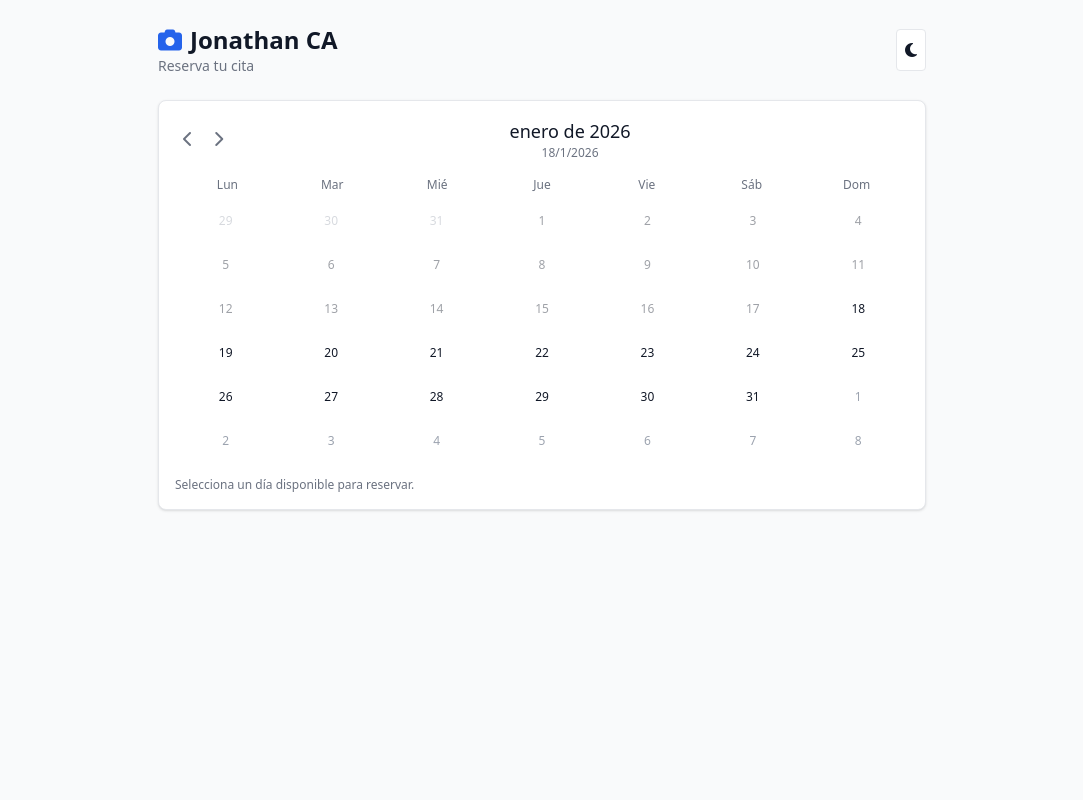
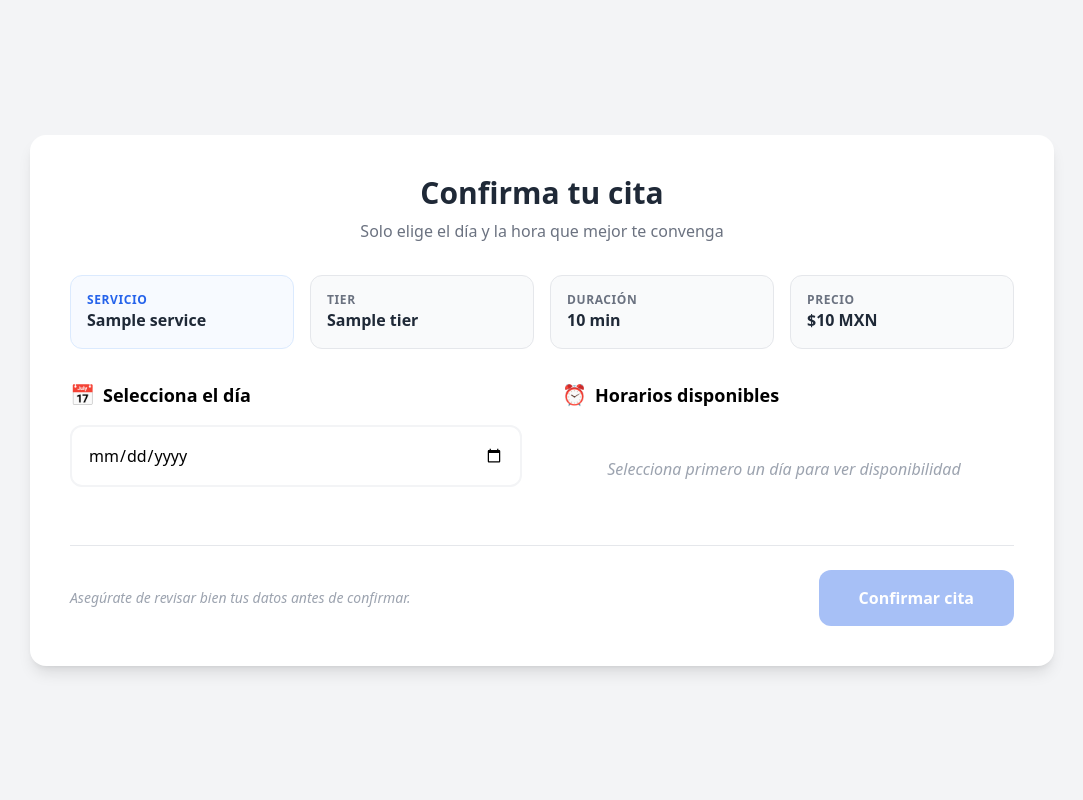
Before and after one commit to EsterVasquez/WebSite, a Django app: template app/templates/user_calendar.html in a window 1280 px wide. Shown: the whole page, without its empty margins (98-1181 px from the left). Run offline with Django 5.2, Linux system fonts and the light colour scheme; tables that the repository leaves empty hold one stand-in row (values such as "Sample post"); the template is opened without the code that fills it: values that come from a table or form of the project are taken from there, most other values are stand-ins (such as "Sample title", 1, 10 or a date in 2020); some libraries are stand-ins or nearby versions.

Commit message:
Refactor booking interface: streamline date selection and time slot confirmation

```diff
--- a/app/static/js/user_calendar.js
+++ b/app/static/js/user_calendar.js
@@ -1,171 +1,76 @@
-(() => {
-    const monthLabel = document.getElementById("monthLabel");
-    const todayLabel = document.getElementById("todayLabel");
-    const calendarGrid = document.getElementById("calendarGrid");
-    const bookingModal = document.getElementById("bookingModal");
-    const bookingForm = document.getElementById("bookingForm");
-    const bookDateInput = document.getElementById("bookDate");
-    const bookTime = document.getElementById("bookTime");
-    const bookName = document.getElementById("bookName");
-    const bookPhone = document.getElementById("bookPhone");
-    const cancelBooking = document.getElementById("cancelBooking");
-    const closeModal = document.getElementById("closeModal");
-    const toggleDark = document.getElementById("toggleDark");
+const datePicker = document.getElementById("datePicker");
+const timeSlotsContainer = document.getElementById("timeSlots");
+const confirmBtn = document.getElementById("confirmBtn");
 
-    let current = new Date();
-    current.setDate(1);
-    // TODO: CAMBIAR EL USO DE LOCALSTORAGE A BACKEND
-    const STORAGE_KEY = "userBookings";
+let selectedTime = null;
+const BOOKING_ID = "{{ booking_id }}";
 
-    function loadBookings() {
-        try {
-            return JSON.parse(localStorage.getItem(STORAGE_KEY) || "[]");
-        } catch {
-            return [];
-        }
-    }
-    function saveBookings(list) {
-        localStorage.setItem(STORAGE_KEY, JSON.stringify(list));
-    }
-    function isBooked(day) {
-        const iso = day.toISOString().slice(0, 10);
-        return loadBookings().some((b) => b.dateISO === iso);
-    }
-    function isPast(day) {
-        const today = new Date();
-        today.setHours(0, 0, 0, 0);
-        return day < today;
-    }
+datePicker.addEventListener("change", async () => {
+  const date = datePicker.value;
+  selectedTime = null;
+  confirmBtn.disabled = true;
+  confirmBtn.classList.add("opacity-50", "cursor-not-allowed");
 
-    function render() {
-        const year = current.getFullYear(),
-            month = current.getMonth();
-        monthLabel.textContent = current.toLocaleDateString("es-ES", {
-            month: "long",
-            year: "numeric",
-        });
-        todayLabel.textContent = new Date().toLocaleDateString("es-ES");
+  timeSlotsContainer.innerHTML = `
+    <p class="text-gray-400 col-span-full text-center">
+      Cargando horarios...
+    </p>
+  `;
 
-        const firstDay = new Date(year, month, 1);
-        const dayOfWeek = (firstDay.getDay() + 6) % 7; // lunes=0
-        const start = new Date(firstDay);
-        start.setDate(firstDay.getDate() - dayOfWeek);
+  const response = await fetch(
+    `/api/available-times?date=${date}&booking_id=${BOOKING_ID}`
+  );
+  const data = await response.json();
 
-        calendarGrid.innerHTML = "";
-        for (let i = 0; i < 42; i++) {
-            const day = new Date(start);
-            day.setDate(start.getDate() + i);
-            const btn = document.createElement("button");
-            btn.className = "p-3 text-sm rounded text-center transition";
-            if (day.getMonth() !== month)
-                btn.classList.add("text-gray-400", "dark:text-gray-600");
-            else
-                btn.classList.add(
-                    "text-gray-900",
-                    "dark:text-white",
-                    "bg-white",
-                    "dark:bg-gray-800"
-                );
+  timeSlotsContainer.innerHTML = "";
 
-            if (isPast(day)) {
-                btn.classList.add("opacity-40", "cursor-not-allowed");
-                btn.disabled = true;
-            } else if (isBooked(day)) {
-                btn.classList.add("bg-green-100", "dark:bg-green-900/30");
-                btn.disabled = true;
-            } else if (day.getMonth() === month) {
-                btn.classList.add(
-                    "hover:bg-gray-100",
-                    "dark:hover:bg-gray-700"
-                );
-                btn.addEventListener("click", () => openBooking(day));
-            } else {
-                btn.disabled = true;
-            }
+  if (data.times.length === 0) {
+    timeSlotsContainer.innerHTML = `
+      <p class="text-red-500 col-span-full text-center">
+        No hay horarios disponibles este día
+      </p>
+    `;
+    return;
+  }
 
-            btn.innerHTML =
-                `<div class="text-xs">${day.getDate()}</div>` +
-                (isBooked(day)
-                    ? `<div class="mt-1 text-[10px] text-green-700 dark:text-green-200">Reservado</div>`
-                    : "");
-            calendarGrid.appendChild(btn);
-        }
-    }
+  data.times.forEach(time => {
+    const btn = document.createElement("button");
+    btn.textContent = time;
+    btn.className = `
+      py-2 rounded-lg border
+      hover:bg-blue-50
+    `;
 
-    function openBooking(day) {
-        const iso = day.toISOString().slice(0, 10);
-        bookDateInput.value = day.toLocaleDateString("es-ES", {
-            weekday: "long",
-            day: "numeric",
-            month: "long",
-            year: "numeric",
-        });
-        bookingForm.dataset.dateIso = iso;
-        bookTime.value = "10:00";
-        bookName.value = "";
-        bookPhone.value = "";
-        bookingModal.classList.remove("hidden");
-        bookingModal.classList.add("flex", "items-center", "justify-center");
-    }
+    btn.onclick = () => {
+      document.querySelectorAll("#timeSlots button")
+        .forEach(b => b.classList.remove("bg-blue-600", "text-white"));
 
-    function closeBooking() {
-        bookingModal.classList.add("hidden");
-        bookingModal.classList.remove("flex", "items-center", "justify-center");
-        bookingForm.removeAttribute("data-date-iso");
-    }
+      btn.classList.add("bg-blue-600", "text-white");
+      selectedTime = time;
 
-    bookingForm.addEventListener("submit", (e) => {
-        e.preventDefault();
-        const iso = bookingForm.dataset.dateIso;
-        const time = bookTime.value;
-        const name = bookName.value.trim();
-        // prefer value from dropdown, fallback to dataset.serviceId (selection from list)
-        const service = document.getElementById('bookService')?.value || bookingForm.dataset.serviceId || "";
-        if (!iso || !time || !name) {
-            alert("Completa nombre y hora.");
-            return;
-        }
-        const all = loadBookings();
-        all.push({ dateISO: iso, time, name, phone: bookPhone.value.trim(), service });
-        saveBookings(all);
-        closeBooking();
-        render();
-        setTimeout(
-            () =>
-                alert(
-                    `Cita confirmada para ${name} el ${new Date(
-                        iso
-                    ).toLocaleDateString("es-ES")} a las ${time}`
-                ),
-            100
-        );
-        // TODO: enviar payload al servidor si se integra backend (incluye campo 'service')
-    });
+      confirmBtn.disabled = false;
+      confirmBtn.classList.remove("opacity-50", "cursor-not-allowed");
+    };
 
-    cancelBooking.addEventListener("click", closeBooking);
-    closeModal.addEventListener("click", closeBooking);
+    timeSlotsContainer.appendChild(btn);
+  });
+});
 
-    document.getElementById("prevMonth").addEventListener("click", () => {
-        current.setMonth(current.getMonth() - 1);
-        render();
-    });
-    document.getElementById("nextMonth").addEventListener("click", () => {
-        current.setMonth(current.getMonth() + 1);
-        render();
-    });
+confirmBtn.addEventListener("click", async () => {
+  if (!selectedTime) return;
 
-    toggleDark &&
-        toggleDark.addEventListener("click", () => {
-            document.documentElement.classList.toggle("dark");
-            localStorage.setItem(
-                "darkMode",
-                document.documentElement.classList.contains("dark")
-            );
-        });
+  confirmBtn.textContent = "Confirmando...";
+  confirmBtn.disabled = true;
 
-    if (localStorage.getItem("darkMode") === "true")
-        document.documentElement.classList.add("dark");
+  await fetch("/api/confirm-booking/", {
+    method: "POST",
+    headers: { "Content-Type": "application/json" },
+    body: JSON.stringify({
+      booking_id: BOOKING_ID,
+      date: datePicker.value,
+      time: selectedTime
+    })
+  });
 
-    // initial
-    render();
-})();
+  window.location.href = "/booking-success/";
+});
--- a/app/templates/user_calendar.html
+++ b/app/templates/user_calendar.html
@@ -1,128 +1,89 @@
 <!DOCTYPE html>
-<html lang="es" class="h-full">
-
+{% load static %}
+<html lang="es">
 <head>
-    <meta charset="utf-8" />
-    <meta name="viewport" content="width=device-width,initial-scale=1" />
-    <title>Reservar cita — Jonathan CA</title>
-
+  <meta charset="UTF-8">
+  <meta name="viewport" content="width=device-width, initial-scale=1.0">
+  <title>Confirmar cita</title>
   <script src="https://cdn.tailwindcss.com"></script>
-    <link rel="stylesheet" href="https://cdnjs.cloudflare.com/ajax/libs/font-awesome/6.4.0/css/all.min.css" />
-    <script>
-        tailwind.config = { darkMode: 'class' };
-    </script>
 </head>
 
-<body class="h-full bg-gray-50 dark:bg-gray-900 text-gray-900 dark:text-white transition-colors">
-    <div class="min-h-screen p-6">
-        <div class="max-w-3xl mx-auto">
-            <!-- Header -->
-            <header class="flex items-center justify-between mb-6">
-                <div>
-                    <h1 class="text-2xl font-bold flex items-center gap-2">
-                        <i class="fas fa-camera text-blue-600"></i>
-                        Jonathan CA
-                    </h1>
-                    <p class="text-sm text-gray-500 dark:text-gray-400">Reserva tu cita </p>
-                </div>
-                <button id="toggleDark"
-                    class="p-2 rounded bg-white dark:bg-gray-800 border border-gray-200 dark:border-gray-700">
-                    <i class="fas fa-moon dark:hidden"></i>
-                    <i class="fas fa-sun hidden dark:block text-yellow-400"></i>
-                </button>
-            </header>
+<body class="bg-gray-100 min-h-screen flex items-start md:items-center justify-center p-4">
 
-            <!-- Card -->
-            <main class="bg-white dark:bg-gray-800 rounded-lg shadow border border-gray-200 dark:border-gray-700 p-4">
-                <div class="flex items-center justify-between mb-4">
-                    <div>
-                        <button id="prevMonth" class="p-2 hover:bg-gray-100 dark:hover:bg-gray-700 rounded"><i
-                                class="fas fa-chevron-left text-gray-500"></i></button>
-                        <button id="nextMonth" class="p-2 hover:bg-gray-100 dark:hover:bg-gray-700 rounded"><i
-                                class="fas fa-chevron-right text-gray-500"></i></button>
-                    </div>
-                    <div class="text-center">
-                        <div id="monthLabel" class="text-lg font-medium"></div>
-                        <div id="todayLabel" class="text-xs text-gray-500 dark:text-gray-400"></div>
-                    </div>
-                    <div></div>
+<div class="w-full max-w-5xl bg-white rounded-2xl shadow-lg p-6 md:p-10 space-y-8">
+
+  <div class="text-center space-y-2">
+    <h1 class="text-2xl md:text-3xl font-bold text-gray-800">Confirma tu cita</h1>
+    <p class="text-sm md:text-base text-gray-500">
+      Solo elige el día y la hora que mejor te convenga
+    </p>
   </div>
 
-                <div class="grid grid-cols-7 text-center text-xs mb-2 text-gray-500 dark:text-gray-400">
-                    <div>Lun</div>
-                    <div>Mar</div>
-                    <div>Mié</div>
-                    <div>Jue</div>
-                    <div>Vie</div>
-                    <div>Sáb</div>
-                    <div>Dom</div>
+  <div class="grid grid-cols-2 lg:grid-cols-4 gap-3 md:gap-4">
+    <div class="bg-blue-50/50 p-3 md:p-4 rounded-xl border border-blue-100">
+      <p class="text-xs uppercase tracking-wider text-blue-600 font-bold">Servicio</p>
+      <p class="font-semibold text-gray-800 truncate">{{ service.name }}</p>
     </div>
 
-                <div id="calendarGrid" class="grid grid-cols-7 gap-1 text-sm"></div>
+    <div class="bg-gray-50 p-3 md:p-4 rounded-xl border">
+      <p class="text-xs uppercase tracking-wider text-gray-500 font-bold">Tier</p>
+      <p class="font-semibold text-gray-800">{{ tier.name }}</p>
+    </div>
 
-                <p class="mt-4 text-xs text-gray-500 dark:text-gray-400">Selecciona un día disponible para reservar.</p>
-            </main>
+    <div class="bg-gray-50 p-3 md:p-4 rounded-xl border">
+      <p class="text-xs uppercase tracking-wider text-gray-500 font-bold">Duración</p>
+      <p class="font-semibold text-gray-800">{{ duration }} min</p>
+    </div>
+
+    <div class="bg-gray-50 p-3 md:p-4 rounded-xl border">
+      <p class="text-xs uppercase tracking-wider text-gray-500 font-bold">Precio</p>
+      <p class="font-semibold text-gray-800">${{ price }} MXN</p>
     </div>
   </div>
 
-    <!-- Booking Modal -->
-    <div id="bookingModal" class="fixed inset-0 bg-black bg-opacity-50 hidden items-center justify-center z-50">
-        <div class="bg-white dark:bg-gray-800 rounded-lg shadow-xl max-w-md w-full mx-4">
-            <form id="bookingForm" class="p-4">
-                <div class="flex items-center justify-between border-b pb-3 mb-3">
-                    <h3 class="text-lg font-medium text-gray-900 dark:text-white">Reservar cita</h3>
-                    <button type="button" id="closeModal"
-                        class="text-gray-500 hover:text-gray-700 dark:hover:text-gray-300">&times;</button>
+  <div class="grid grid-cols-1 lg:grid-cols-2 gap-10">
+
+    <div class="space-y-4">
+      <h2 class="font-bold text-lg flex items-center gap-2">
+        <span class="text-xl">📅</span> Selecciona el día
+      </h2>
+      <input
+        type="date"
+        id="datePicker"
+        class="w-full p-4 border-2 border-gray-100 rounded-xl focus:outline-none focus:border-blue-500 focus:ring-4 focus:ring-blue-100 transition-all cursor-pointer"
+      >
     </div>
 
-                <div class="space-y-3">
-                    <div>
-                        <label class="block text-sm text-gray-700 dark:text-gray-300">Fecha</label>
-                        <input id="bookDate" type="text" readonly
-                            class="w-full px-3 py-2 rounded bg-gray-50 dark:bg-gray-700" />
-                    </div>
-                    <div>
-                        <label class="block text-sm text-gray-700 dark:text-gray-300">Hora</label>
-                        <input id="bookTime" type="time" required
-                            class="w-full px-3 py-2 rounded bg-white dark:bg-gray-700" />
-                    </div>
-                    <div>
-                        <label class="block text-sm text-gray-700 dark:text-gray-300">Nombre</label>
-                        <input id="bookName" type="text" required
-                            class="w-full px-3 py-2 rounded bg-white dark:bg-gray-700" placeholder="Tu nombre" />
-                    </div>
-                    <div>
-                        <label class="block text-sm text-gray-700 dark:text-gray-300">Teléfono</label>
-                        <input id="bookPhone" type="tel" class="w-full px-3 py-2 rounded bg-white dark:bg-gray-700"
-                            placeholder="+52 ..." required/>
-                    </div>
-                    <div>
-                        <label class="block text-sm text-gray-700 dark:text-gray-300">Servicio</label>
-                        <select id="bookService"
-                            class="w-full px-3 py-2 rounded bg-white dark:bg-gray-700 text-gray-900 dark:text-white">
-                            <option value="">Selecciona un servicio</option>
-                            <!-- TODO: ACTUALIZAR CON DATOS REALES -->
-                            <option value="wedding">Bodas</option>
-                            <option value="portrait">Retratos</option>
-                            <option value="family">Familiar</option>
-                            <option value="corporate">Corporativo</option>
-                            <option value="event">Eventos</option>
-                            <option value="product">Producto</option>
-                        </select>
+    <div class="space-y-4">
+      <h2 class="font-bold text-lg flex items-center gap-2">
+        <span class="text-xl">⏰</span> Horarios disponibles
+      </h2>
+
+      <div
+        id="timeSlots"
+        class="grid grid-cols-3 sm:grid-cols-4 md:grid-cols-3 gap-2 max-h-[300px] overflow-y-auto pr-2"
+      >
+        <p class="text-gray-400 col-span-full text-center py-8 italic">
+          Selecciona primero un día para ver disponibilidad
+        </p>
       </div>
     </div>
 
-                <div class="mt-4 flex justify-end gap-2">
-                    <button type="button" id="cancelBooking"
-                        class="px-4 py-2 rounded text-gray-700 dark:text-gray-300 hover:bg-gray-100 dark:hover:bg-gray-700">Cancelar</button>
-                    <button type="submit"
-                        class="px-4 py-2 bg-blue-600 text-white rounded hover:bg-blue-700">Reservar</button>
-                </div>
-            </form>
-        </div>
   </div>
 
-    <script src="/static/js/user_calendar.js"></script>
+  <div class="pt-6 border-t flex flex-col md:flex-row items-center justify-between gap-4">
+    <p class="text-sm text-gray-400 hidden md:block italic">Asegúrate de revisar bien tus datos antes de confirmar.</p>
+    <button
+      id="confirmBtn"
+      disabled
+      class="w-full md:w-auto px-10 py-4 rounded-xl bg-blue-600 text-white font-bold shadow-lg shadow-blue-200 transition-all active:scale-95 disabled:opacity-40 disabled:cursor-not-allowed disabled:shadow-none"
+    >
+      Confirmar cita
+    </button>
+  </div>
+
+</div>
+
+<script src="{% static 'js/user_calendar.js' %}"></script>
 </body>
-
 </html>
```
Lines whose indentation alone changed are shown as unchanged.
